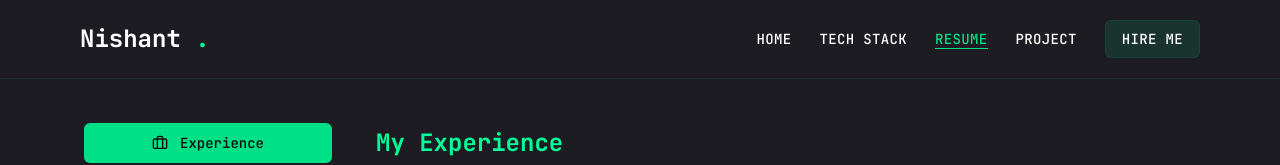
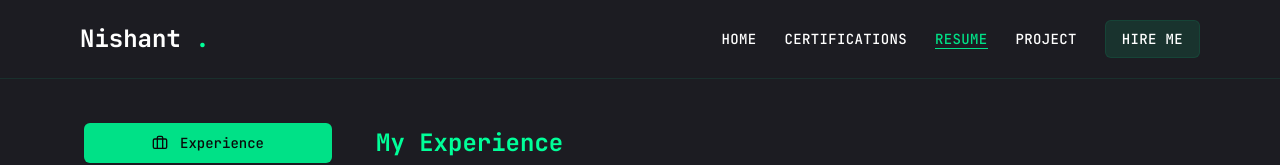
Before and after one commit to nishant0820/Portfolio, a Next.js app: page /resume in a window 1280 px wide. Shown: the top 165 px of the page. Built offline with nearby package versions, Linux system fonts and the light colour scheme.

Commit message:
Update index.ts

```diff
--- a/constants/index.ts
+++ b/constants/index.ts
@@ -2,7 +2,7 @@ import projectOne from "@/images/projectOne.png";
 
 export const NavbarData = [
   { title: "Home", href: "/" },
-  { title: "Tech Stack", href: "/services" },
+  { title: "Certifications", href: "/services" },
   { title: "Resume", href: "/resume" },
   { title: "Project", href: "/work" },
 ];
```
